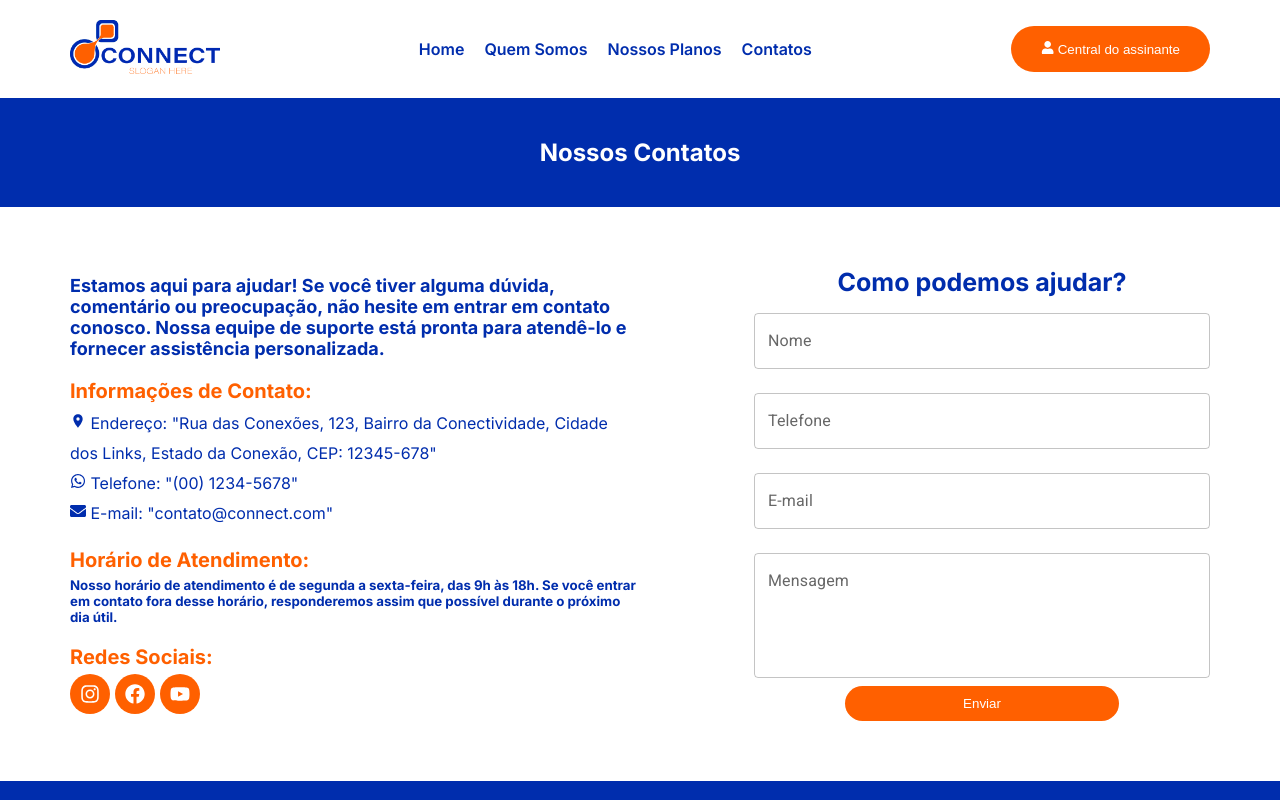
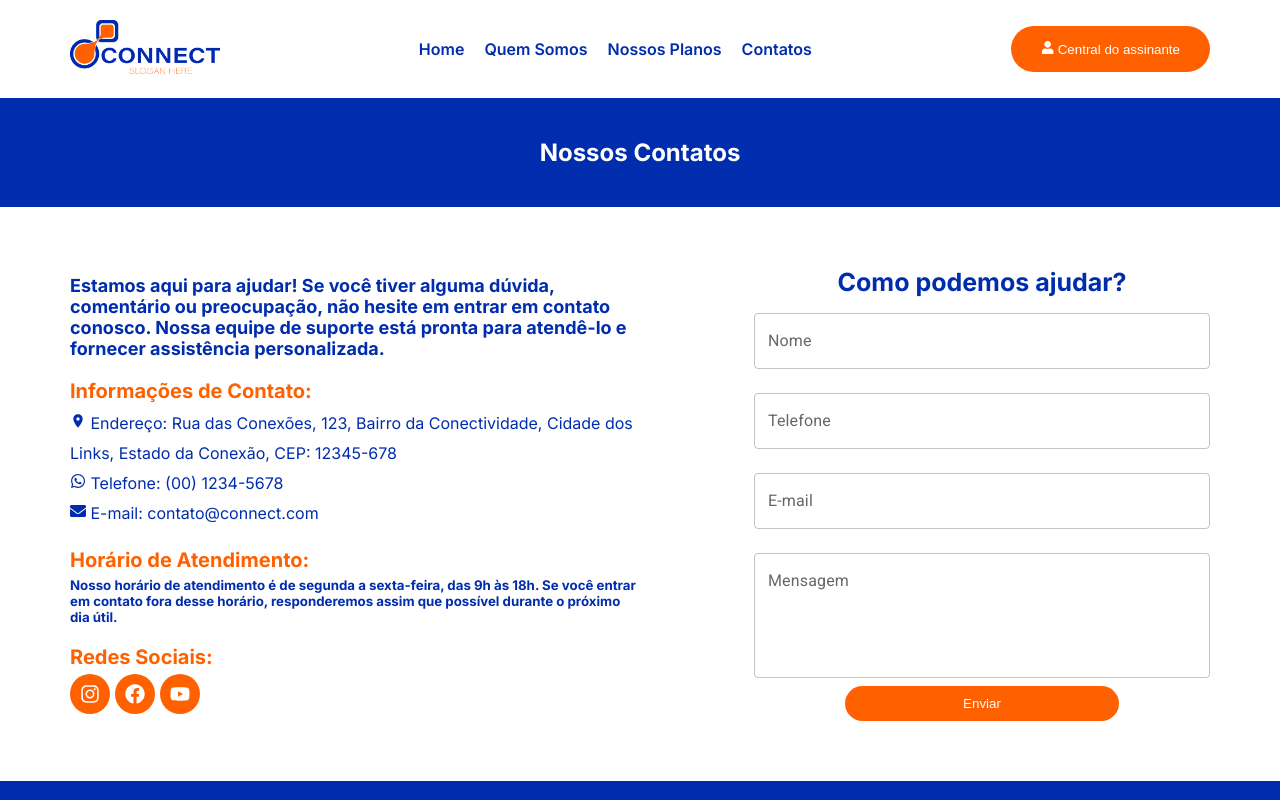
Before and after one commit to DevNandoRd/projeto-provedor-internet, a Next.js app: page /contatos in a window 1280 px wide. Shown: the top 800 px of the page. Built offline with nearby package versions, Linux system fonts and the light colour scheme.

Commit message:
troca das aspas duplas

```diff
--- a/app/contatos/page.tsx
+++ b/app/contatos/page.tsx
@@ -4,7 +4,6 @@ import { TextField, Button } from '@mui/material';
 import { FaWhatsapp, FaEnvelope, FaFacebook, FaYoutube } from "react-icons/fa";
 import { MdPlace } from "react-icons/md";
 import { FaInstagram } from "react-icons/fa6";
-import makeStyles from '@mui/material';
 
 export default function Contatos() {
 
@@ -23,9 +22,9 @@ export default function Contatos() {
                         <div>
                             <p>Informações de Contato:</p>
                             <ul>
-                                <li><MdPlace /> Endereço: "Rua das Conexões, 123, Bairro da Conectividade, Cidade dos Links, Estado da Conexão, CEP: 12345-678" </li>
-                                <li><FaWhatsapp/> Telefone: "(00) 1234-5678"</li>
-                                <li><FaEnvelope/> E-mail: "contato@connect.com"</li>
+                                <li><MdPlace /> Endereço: Rua das Conexões, 123, Bairro da Conectividade, Cidade dos Links, Estado da Conexão, CEP: 12345-678 </li>
+                                <li><FaWhatsapp/> Telefone: (00) 1234-5678</li>
+                                <li><FaEnvelope/> E-mail: contato@connect.com</li>
                             </ul>
                         </div>
                         <div>
```
